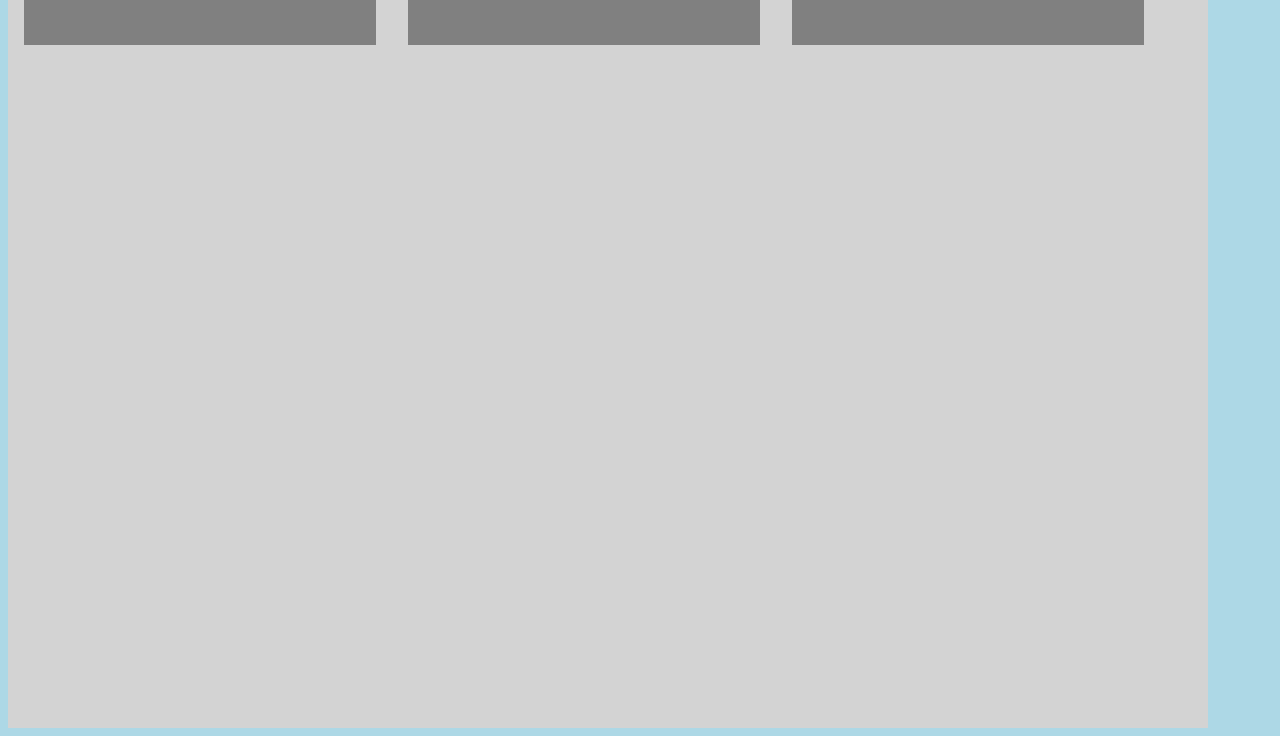
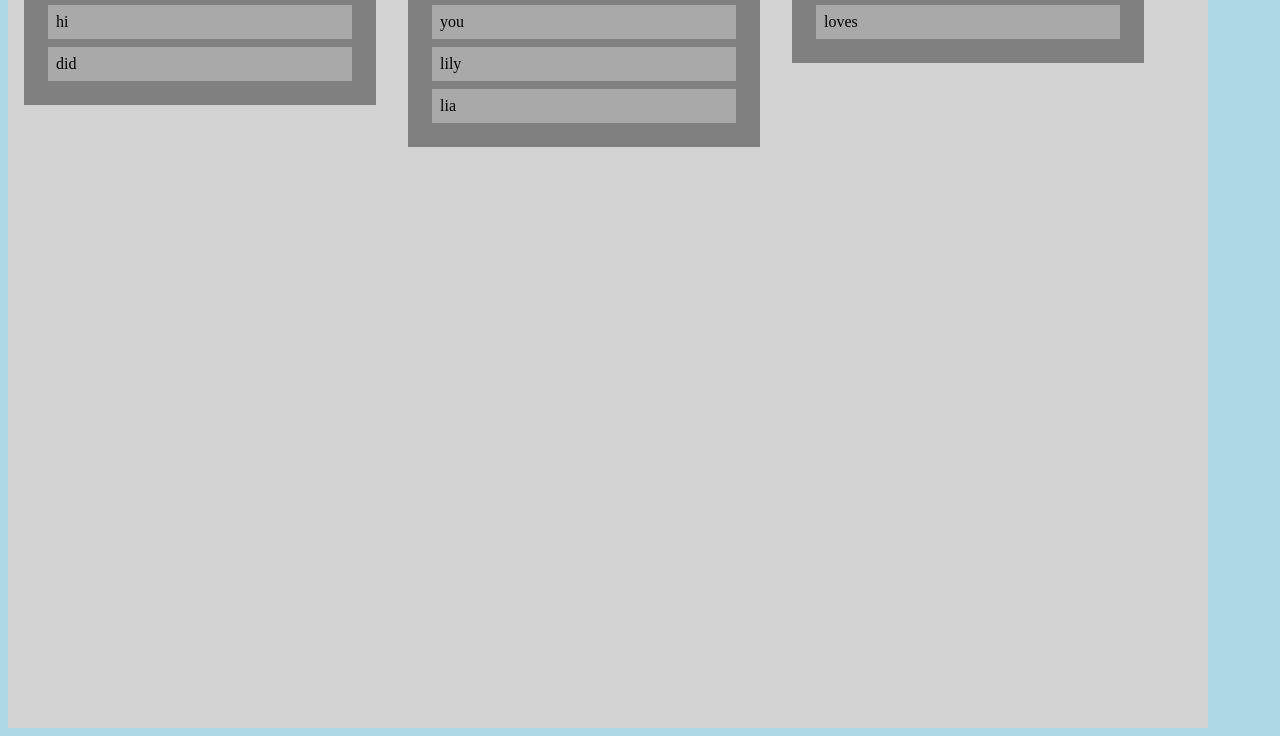
Before and after one commit to Fwuffie/jQueryKanban, a plain HTML site: page example/index.html in a window 1280 px wide. Shown: the part 80-816 px from the top of the page. Drawn offline with nearby package versions, Linux system fonts and the light colour scheme.

Commit message:
changed structure

```diff
--- a/example/index.html
+++ b/example/index.html
@@ -12,20 +12,25 @@
 	<script>
 		var k;
 		$(document).ready(() => {
-
 			k = new Kanban($('#kanban'), {
 				onMove: function(item, itemId) {
-
-				},
-				onClick: function() {
-					console.log('click')
+					console.log(itemId);
+					console.log(item);
 				},
 				boards: [
 					{"id": 'Board1', "title": 'Board1'},
 					{"id": 'Board2', "title": 'Board2'},
 					{"id": 'Board3', "title": 'Board3'},
 				],
-				itemFeed: "feed.json"
+				items: [
+					{"boardId": 'Board1', "title": 'hi'},
+					{"boardId": 'Board1', "title": 'did'},
+					{"boardId": 'Board2', "title": 'you'},
+					{"boardId": 'notaboard', "title": 'know'},
+					{"boardId": 'Board2', "title": 'lily'},
+					{"boardId": 'Board3', "title": 'loves'},
+					{"boardId": 'Board2', "title": 'lia'},
+				]
 			});
 
 
```
